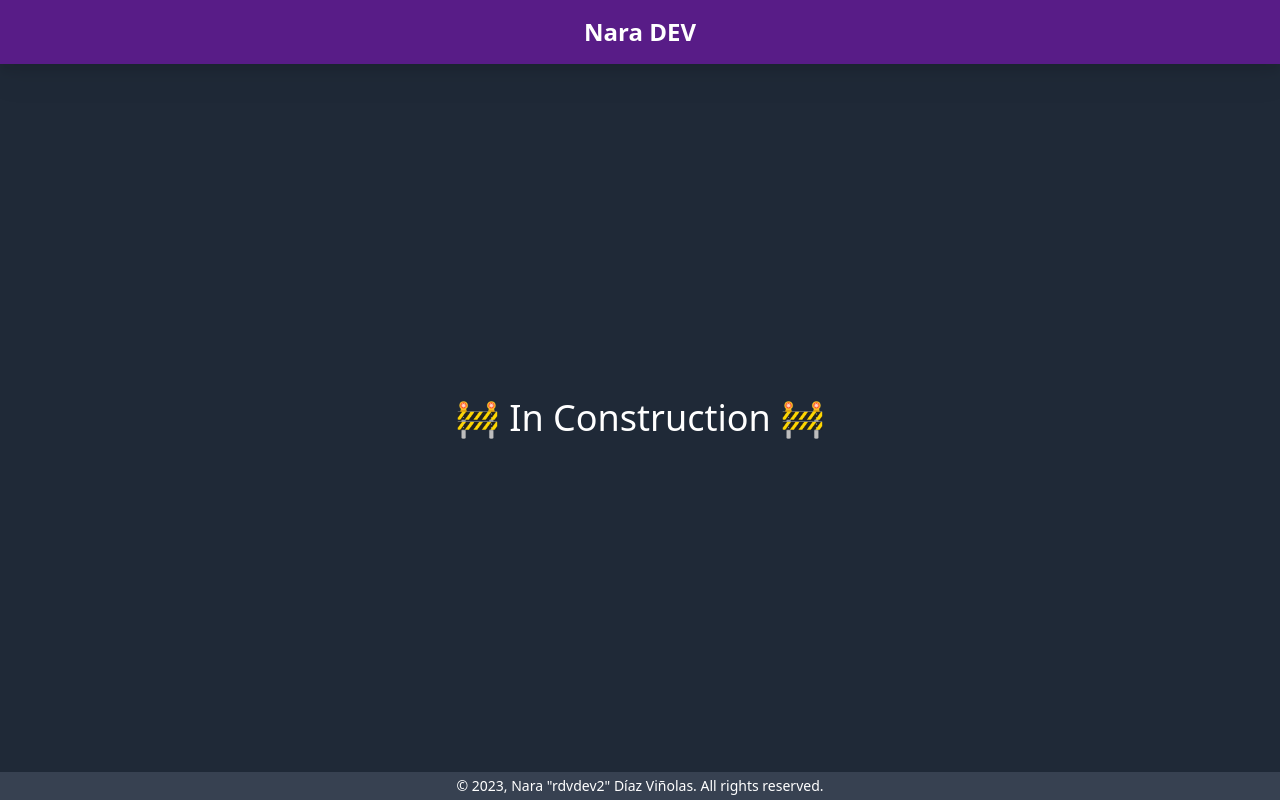
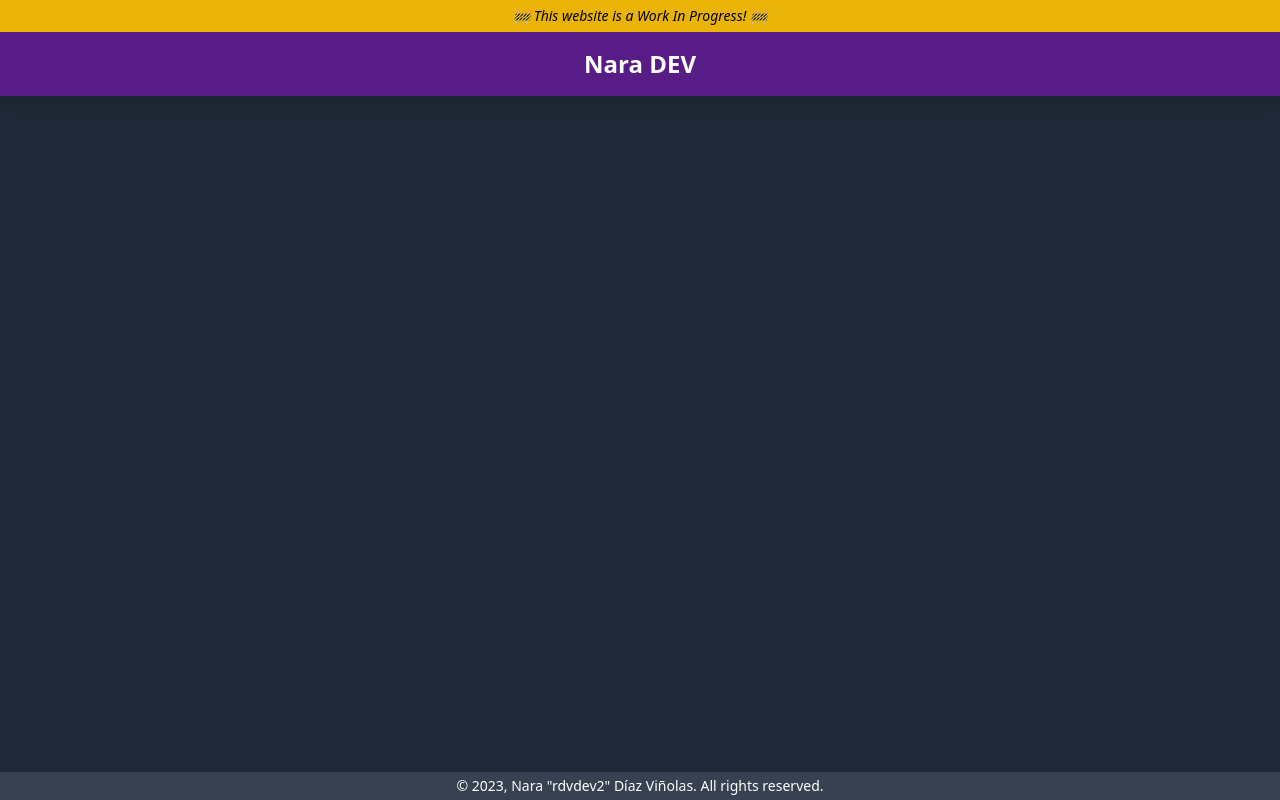
Before and after one commit to rdvdev2/website, a Vue app: page / in a window 1280 px wide. Built offline with nearby package versions, Linux system fonts and the light colour scheme.

Commit message:
Move WIP warning to header

```diff
--- a/src/App.vue
+++ b/src/App.vue
@@ -1,14 +1,14 @@
 <script setup lang="ts">
-import InConstruction from "./components/InConstruction.vue";
 import Header from "./components/Header.vue";
 import Footer from "./components/Footer.vue";
+import InConstructionBanner from "./components/WIPBanner.vue";
 </script>
 
 <template>
   <div class="h-screen flex flex-col bg-gray-800 text-white">
+    <InConstructionBanner />
     <Header />
     <main class="flex-grow">
-      <InConstruction />
     </main>
     <Footer />
   </div>
--- /dev/null
+++ b/src/components/WIPBanner.vue
@@ -0,0 +1,5 @@
+<template>
+  <div class="flex justify-center bg-yellow-500 p-1.5">
+    <h1 class="text-black italic text-sm">🚧 This website is a Work In Progress! 🚧</h1>
+  </div>
+</template>
```
